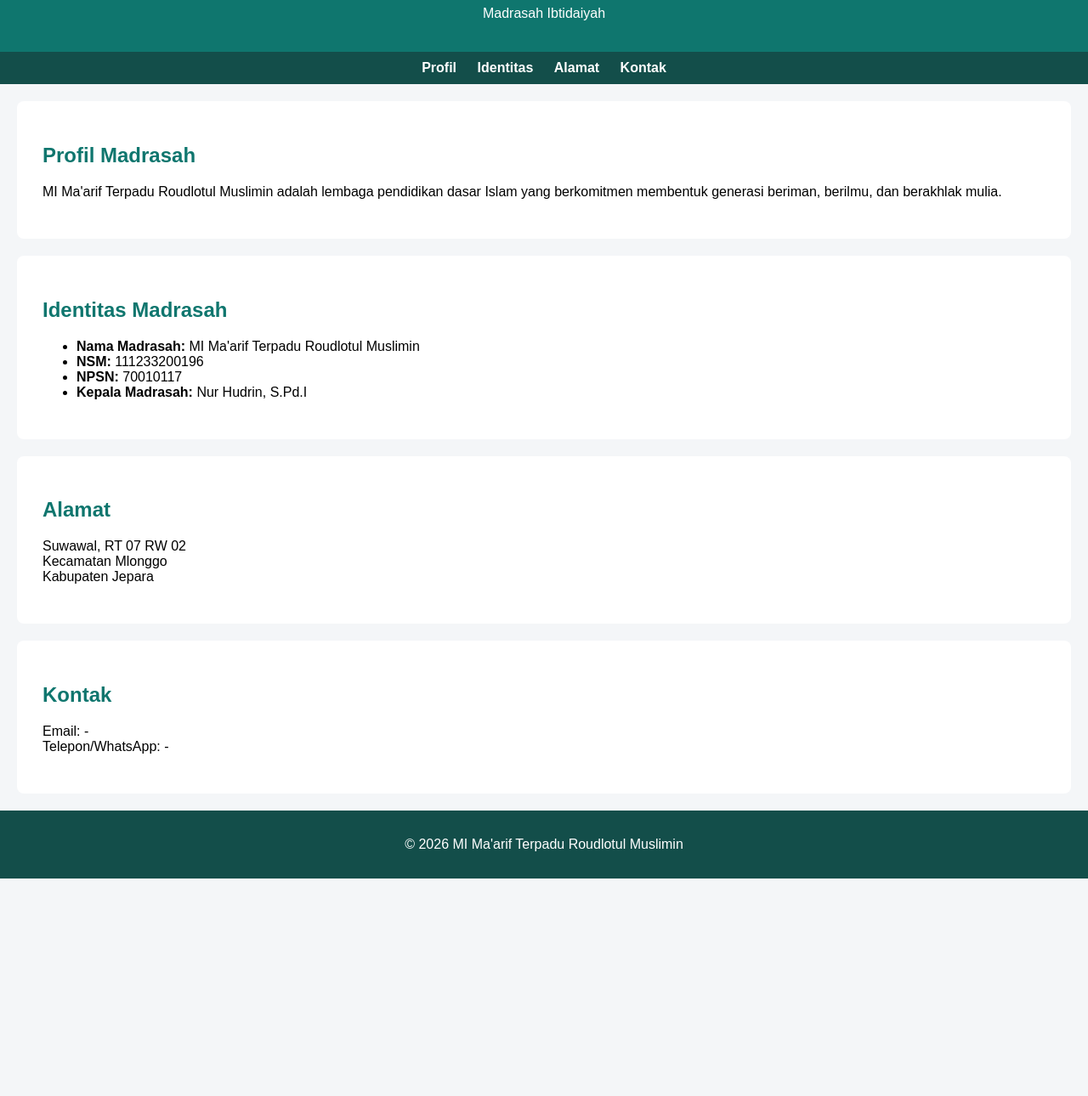
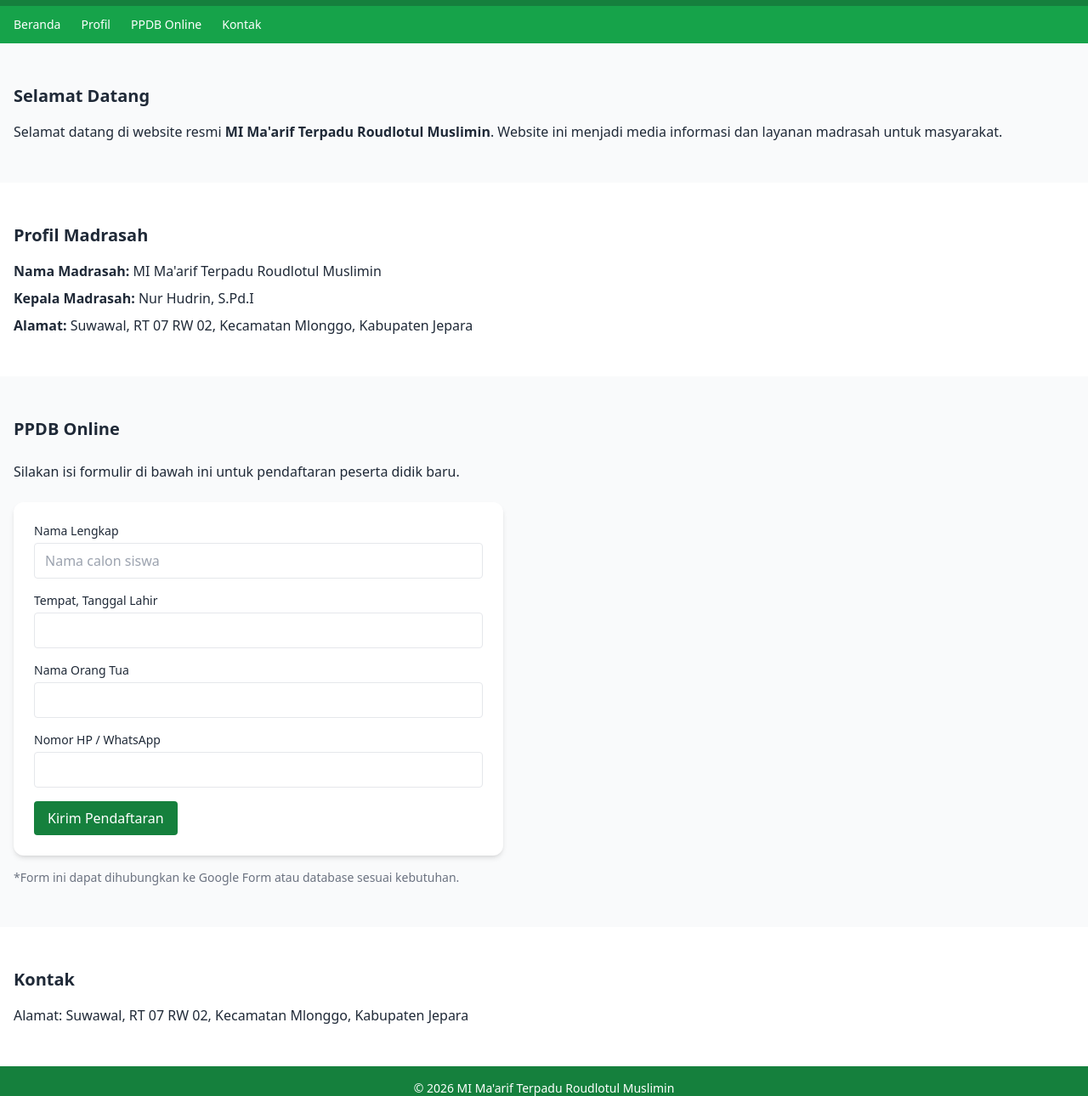
Before and after one commit to miroudlotulmuslimin/mi-ma-arif-roudlotul, a plain HTML site: page index.html in a window 1280 px wide. Shown: the part 93-1383 px from the top of the page at 85% size. Before the commit the page ends 1127 px from the top, so only its background shows below. Drawn offline with nearby package versions, Linux system fonts and the light colour scheme.

Commit message:
Update index.html

```diff
--- a/index.html
+++ b/index.html
@@ -4,60 +4,92 @@
   <meta charset="UTF-8" />
   <meta name="viewport" content="width=device-width, initial-scale=1.0" />
   <title>MI Ma'arif Terpadu Roudlotul Muslimin</title>
-  <style>
-    body {font-family: Arial, sans-serif; margin:0; background:#f4f6f8;}
-    header {background:#0f766e; color:white; padding:20px; text-align:center;}
-    nav {background:#134e4a; padding:10px; text-align:center;}
-    nav a {color:white; margin:0 10px; text-decoration:none; font-weight:bold;}
-    section {padding:30px; background:white; margin:20px; border-radius:8px;}
-    h2 {color:#0f766e;}
-    footer {background:#134e4a; color:white; text-align:center; padding:15px;}
-  </style>
+  <script src="https://cdn.tailwindcss.com"></script>
 </head>
-<body>
+<body class="bg-gray-50 text-gray-800">
 
-<header>
-  <h1>MI Ma'arif Terpadu Roudlotul Muslimin</h1>
-  <p>Madrasah Ibtidaiyah</p>
+  <!-- Header -->
+  <header class="bg-green-700 text-white">
+    <div class="max-w-7xl mx-auto px-4 py-6">
+      <h1 class="text-2xl font-bold">MI Ma'arif Terpadu Roudlotul Muslimin</h1>
+      <p class="text-sm">NSM: 111233200196 | NPSN: 70010117</p>
+    </div>
   </header>
 
-<nav>
-  <a href="#profil">Profil</a>
-  <a href="#identitas">Identitas</a>
-  <a href="#alamat">Alamat</a>
-  <a href="#kontak">Kontak</a>
+  <!-- Navigation -->
+  <nav class="bg-green-600 text-white">
+    <div class="max-w-7xl mx-auto px-4 py-3 flex gap-6 text-sm">
+      <a href="#beranda" class="hover:underline">Beranda</a>
+      <a href="#profil" class="hover:underline">Profil</a>
+      <a href="#ppdb" class="hover:underline">PPDB Online</a>
+      <a href="#kontak" class="hover:underline">Kontak</a>
+    </div>
   </nav>
 
-<section id="profil">
-  <h2>Profil Madrasah</h2>
-  <p>MI Ma'arif Terpadu Roudlotul Muslimin adalah lembaga pendidikan dasar Islam yang berkomitmen membentuk generasi beriman, berilmu, dan berakhlak mulia.</p>
+  <!-- Beranda -->
+  <section id="beranda" class="max-w-7xl mx-auto px-4 py-12">
+    <h2 class="text-xl font-semibold mb-4">Selamat Datang</h2>
+    <p>
+      Selamat datang di website resmi <strong>MI Ma'arif Terpadu Roudlotul Muslimin</strong>.
+      Website ini menjadi media informasi dan layanan madrasah untuk masyarakat.
+    </p>
   </section>
 
-<section id="identitas">
-  <h2>Identitas Madrasah</h2>
-  <ul>
+  <!-- Profil -->
+  <section id="profil" class="bg-white">
+    <div class="max-w-7xl mx-auto px-4 py-12">
+      <h2 class="text-xl font-semibold mb-4">Profil Madrasah</h2>
+      <ul class="space-y-2">
         <li><strong>Nama Madrasah:</strong> MI Ma'arif Terpadu Roudlotul Muslimin</li>
-    <li><strong>NSM:</strong> 111233200196</li>
-    <li><strong>NPSN:</strong> 70010117</li>
         <li><strong>Kepala Madrasah:</strong> Nur Hudrin, S.Pd.I</li>
+        <li><strong>Alamat:</strong> Suwawal, RT 07 RW 02, Kecamatan Mlonggo, Kabupaten Jepara</li>
       </ul>
+    </div>
   </section>
 
-<section id="alamat">
-  <h2>Alamat</h2>
-  <p>Suwawal, RT 07 RW 02<br />
-     Kecamatan Mlonggo<br />
-     Kabupaten Jepara</p>
+  <!-- PPDB Online -->
+  <section id="ppdb" class="max-w-7xl mx-auto px-4 py-12">
+    <h2 class="text-xl font-semibold mb-6">PPDB Online</h2>
+    <p class="mb-6">Silakan isi formulir di bawah ini untuk pendaftaran peserta didik baru.</p>
+
+    <form class="bg-white p-6 rounded-xl shadow-md max-w-xl">
+      <div class="mb-4">
+        <label class="block text-sm font-medium mb-1">Nama Lengkap</label>
+        <input type="text" class="w-full border rounded px-3 py-2" placeholder="Nama calon siswa" />
+      </div>
+      <div class="mb-4">
+        <label class="block text-sm font-medium mb-1">Tempat, Tanggal Lahir</label>
+        <input type="text" class="w-full border rounded px-3 py-2" />
+      </div>
+      <div class="mb-4">
+        <label class="block text-sm font-medium mb-1">Nama Orang Tua</label>
+        <input type="text" class="w-full border rounded px-3 py-2" />
+      </div>
+      <div class="mb-4">
+        <label class="block text-sm font-medium mb-1">Nomor HP / WhatsApp</label>
+        <input type="text" class="w-full border rounded px-3 py-2" />
+      </div>
+      <button type="submit" class="bg-green-700 text-white px-4 py-2 rounded hover:bg-green-800">
+        Kirim Pendaftaran
+      </button>
+    </form>
+
+    <p class="text-sm text-gray-500 mt-4">
+      *Form ini dapat dihubungkan ke Google Form atau database sesuai kebutuhan.
+    </p>
   </section>
 
-<section id="kontak">
-  <h2>Kontak</h2>
-  <p>Email: -<br />
-     Telepon/WhatsApp: -</p>
+  <!-- Kontak -->
+  <section id="kontak" class="bg-white">
+    <div class="max-w-7xl mx-auto px-4 py-12">
+      <h2 class="text-xl font-semibold mb-4">Kontak</h2>
+      <p>Alamat: Suwawal, RT 07 RW 02, Kecamatan Mlonggo, Kabupaten Jepara</p>
+    </div>
   </section>
 
-<footer>
-  <p>&copy; 2026 MI Ma'arif Terpadu Roudlotul Muslimin</p>
+  <!-- Footer -->
+  <footer class="bg-green-700 text-white text-center py-4 text-sm">
+    © 2026 MI Ma'arif Terpadu Roudlotul Muslimin
   </footer>
 
 </body>
```
Lines whose indentation alone changed are shown as unchanged.
